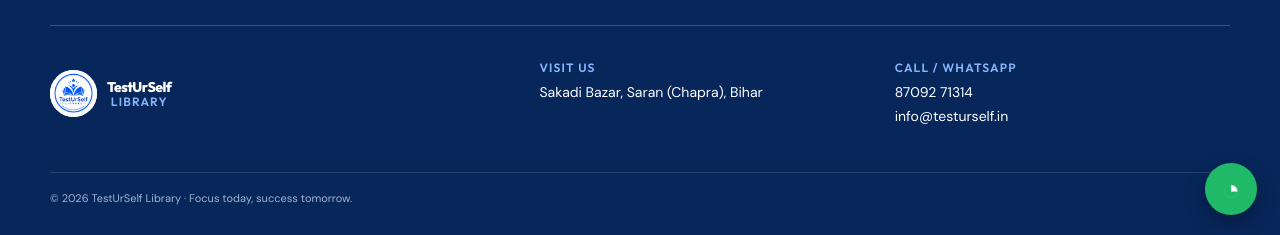
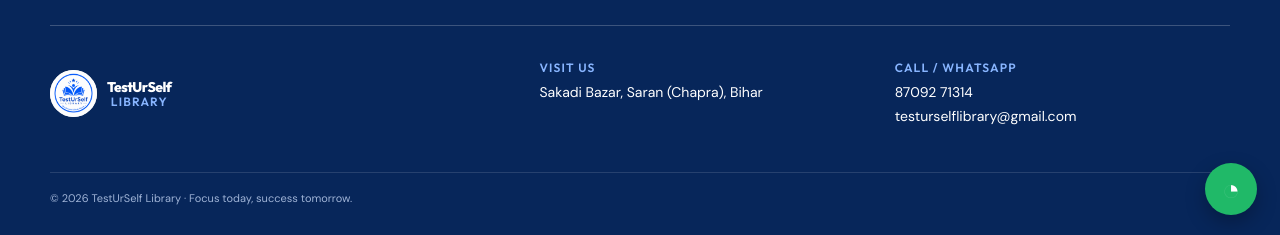
Before and after one commit to Samarjeetkumarsingh/TestUrSelf-Library, a Jekyll site: the page index.html, which Jekyll copies as it is, in a window 1280 px wide and 900 px high, scrolled down 7350 px. Shown: the part 662-897 px from the top of the window. Built offline with Jekyll 4.4.1, drawn with Linux system fonts in a browser that asks for light colours.

Commit message:
Update index.html

```diff
--- a/index.html
+++ b/index.html
@@ -246,7 +246,7 @@
 
   </main>
 
-  <footer id="contact"><div class="footer-top"><div><p class="eyebrow">YOUR NEXT CHAPTER STARTS HERE</p><h2>Ready to find<br />your <em>focus?</em></h2></div><a class="primary light" href="https://wa.me/918709271314?text=Hello%20TestUrSelf%20Library%2C%20I%20want%20to%20book%20a%20seat." target="_blank">WhatsApp us <span>→</span></a></div><div class="footer-bottom"><a class="brand" href="#home"><img src="assets/images/logo.png" alt="" /><span>TestUrSelf <b>LIBRARY</b></span></a><div><b>Visit us</b><p>Sakadi Bazar, Saran (Chapra), Bihar</p></div><div><b>Call / WhatsApp</b><p><a href="tel:+918709271314">87092 71314</a></p><p>info@testurself.in</p></div></div><p class="copyright">© 2026 TestUrSelf Library · Focus today, success tomorrow.</p></footer>
+  <footer id="contact"><div class="footer-top"><div><p class="eyebrow">YOUR NEXT CHAPTER STARTS HERE</p><h2>Ready to find<br />your <em>focus?</em></h2></div><a class="primary light" href="https://wa.me/918709271314?text=Hello%20TestUrSelf%20Library%2C%20I%20want%20to%20book%20a%20seat." target="_blank">WhatsApp us <span>→</span></a></div><div class="footer-bottom"><a class="brand" href="#home"><img src="assets/images/logo.png" alt="" /><span>TestUrSelf <b>LIBRARY</b></span></a><div><b>Visit us</b><p>Sakadi Bazar, Saran (Chapra), Bihar</p></div><div><b>Call / WhatsApp</b><p><a href="tel:+918709271314">87092 71314</a></p><p>testurselflibrary@gmail.com</p></div></div><p class="copyright">© 2026 TestUrSelf Library · Focus today, success tomorrow.</p></footer>
   <a class="floating-wa" href="https://wa.me/918709271314" target="_blank" aria-label="Chat on WhatsApp">◔</a>
   <script src="script.js"></script>
 </body>
```
